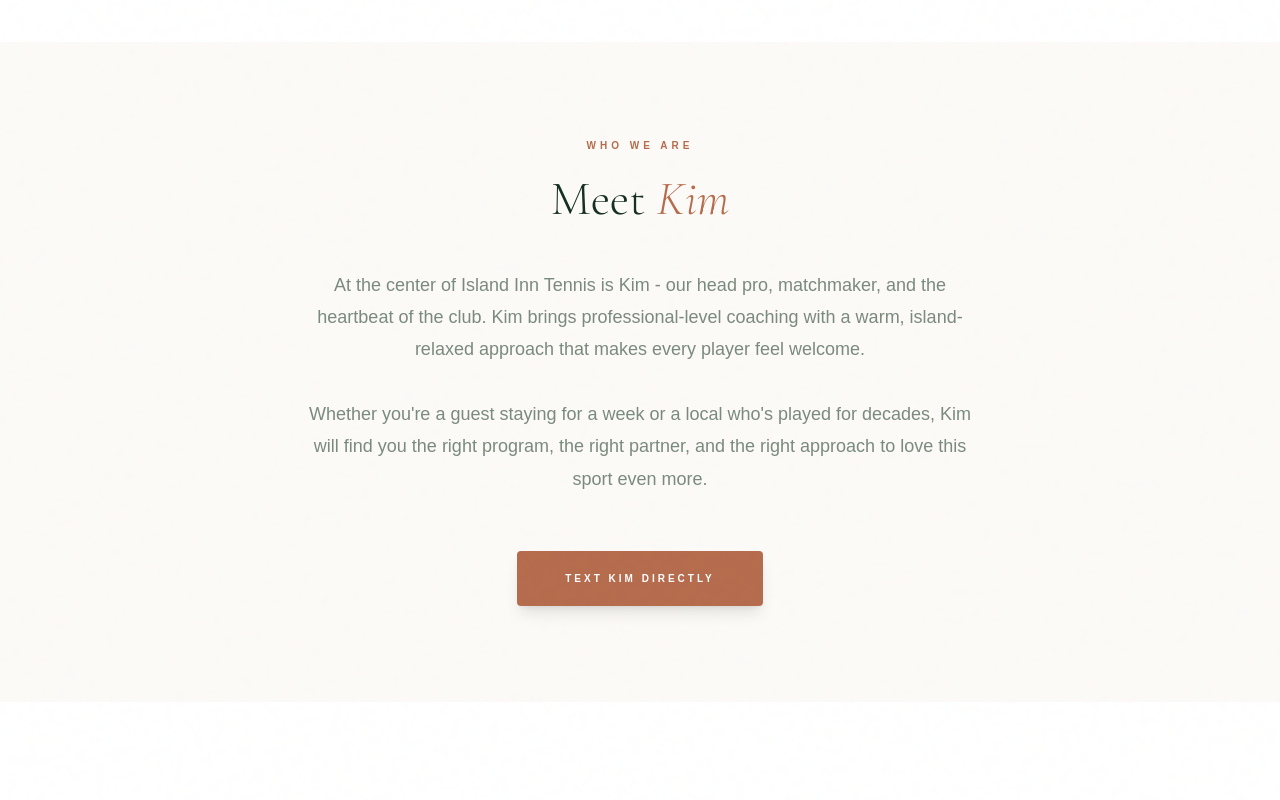
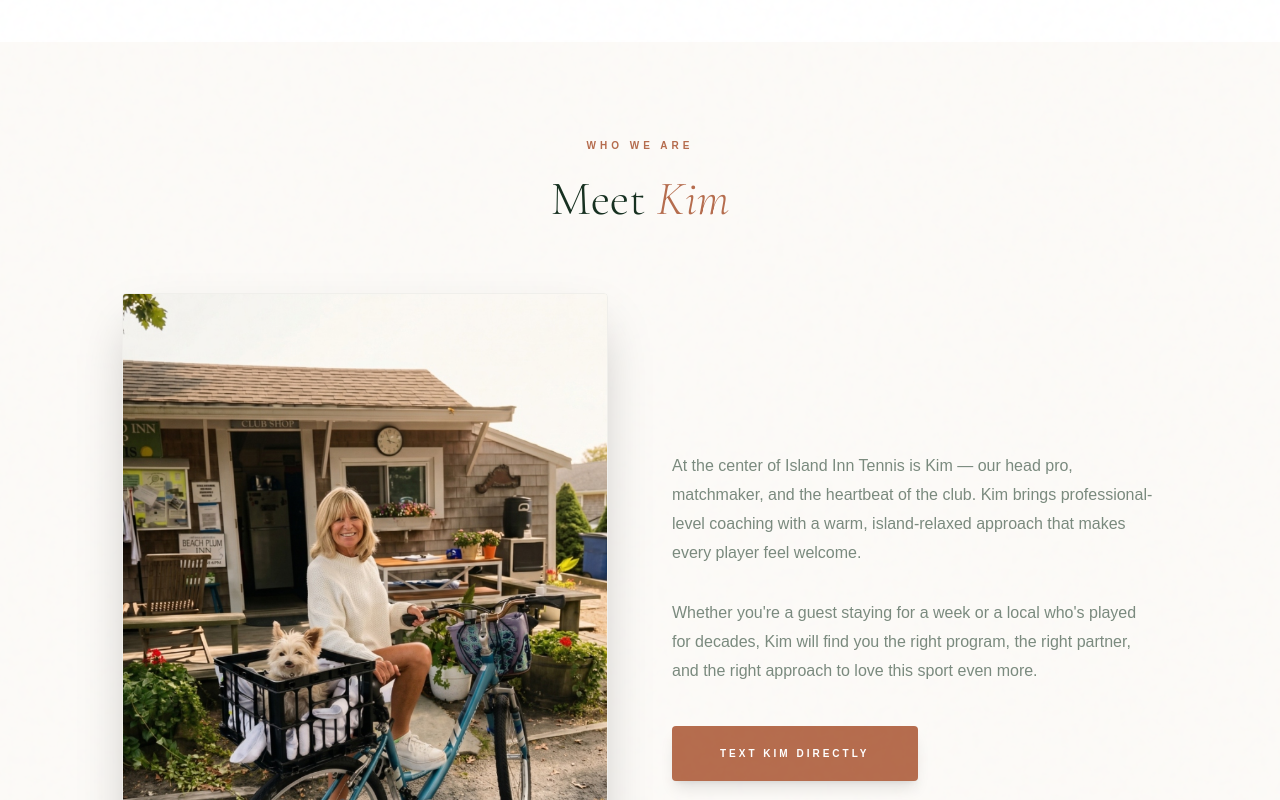
Before and after one commit to moneyladder911/islandinntennis, a React (Vite) app: page /about in a window 1280 px wide. Shown: the part 1240-2040 px from the top of the page. Built offline with nearby package versions, Linux system fonts and the light colour scheme.

Commit message:
Add Kim portrait photo to Meet Kim section

```diff
--- a/src/components/About.tsx
+++ b/src/components/About.tsx
@@ -76,19 +76,33 @@ const About: React.FC = () => {
 
       {/* Pro Section */}
       <section className="py-24 bg-cream overflow-hidden">
-        <div className="container max-w-4xl mx-auto px-8 text-center">
+        <div className="container max-w-[1100px] mx-auto px-8">
+          <div className="text-center mb-16">
             <span className="text-[10px] font-bold tracking-[4px] uppercase text-clay mb-4 block">WHO WE ARE</span>
-          <h2 className="serif text-5xl font-light text-forest leading-tight mb-10">Meet <em className="italic text-clay">Kim</em></h2>
-          <div className="space-y-8 text-light font-light leading-[1.8] text-lg max-w-2xl mx-auto">
+            <h2 className="serif text-5xl font-light text-forest leading-tight">Meet <em className="italic text-clay">Kim</em></h2>
+          </div>
+          <div className="grid md:grid-cols-2 gap-16 items-center">
+            <div className="aspect-[3/4] rounded-sm overflow-hidden shadow-2xl border border-forest/5">
+              <img
+                src="/kim-portrait.jpg"
+                alt="Kim - Head Tennis Pro at Island Inn Tennis Club"
+                className="w-full h-full object-cover"
+                style={{ objectPosition: 'center 15%' }}
+              />
+            </div>
+            <div>
+              <div className="space-y-8 text-light font-light leading-[1.8] text-[16px]">
                 <p>
-              At the center of Island Inn Tennis is Kim - our head pro, matchmaker, and the heartbeat of the club. Kim brings professional-level coaching with a warm, island-relaxed approach that makes every player feel welcome.
+                  At the center of Island Inn Tennis is Kim — our head pro, matchmaker, and the heartbeat of the club. Kim brings professional-level coaching with a warm, island-relaxed approach that makes every player feel welcome.
                 </p>
                 <p>
                   Whether you're a guest staying for a week or a local who's played for decades, Kim will find you the right program, the right partner, and the right approach to love this sport even more.
                 </p>
               </div>
-          <div className="mt-14">
+              <div className="mt-10">
                 <a href="sms:+15089393030" className="btn btn-primary px-12 py-5 no-underline">Text Kim Directly</a>
+              </div>
+            </div>
           </div>
         </div>
       </section>
```
Also changed, not shown: public/kim-portrait.jpg (added). Lines whose indentation alone changed are shown as unchanged.
